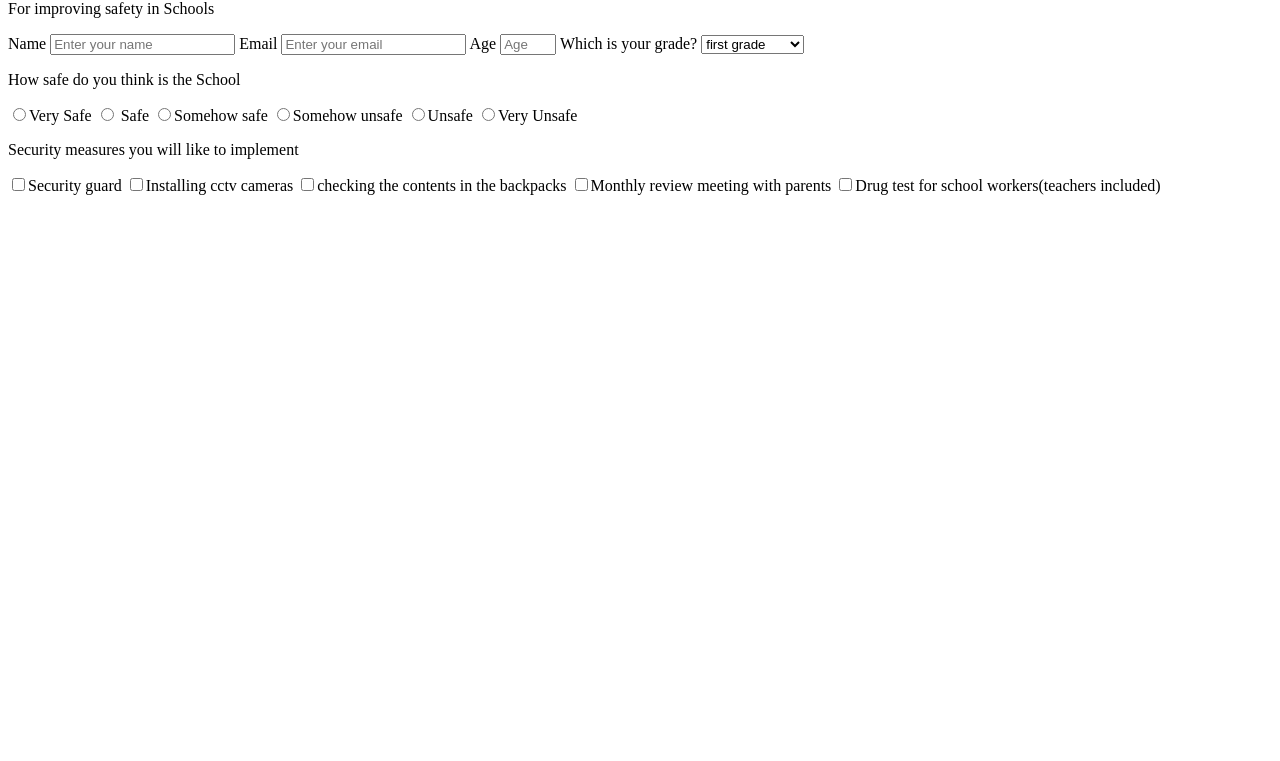
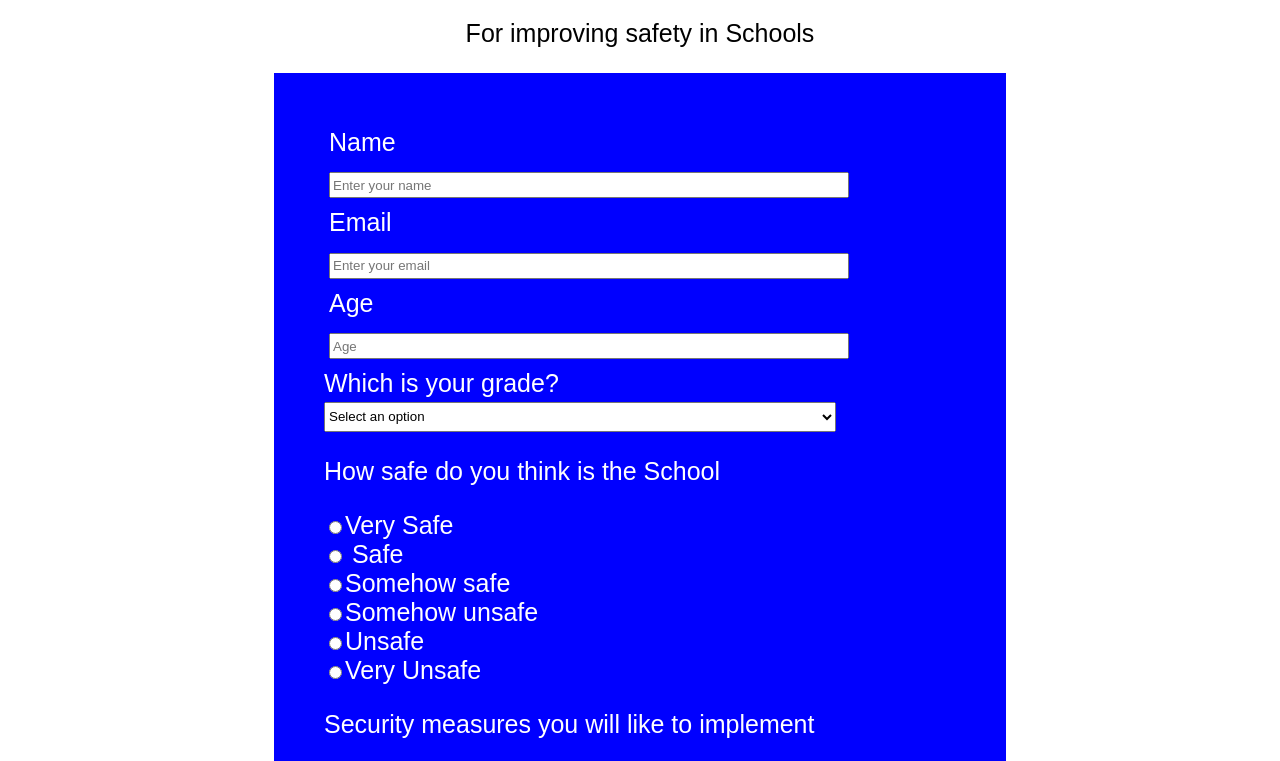
Before and after one commit to Prethush/survey-page, a plain HTML site: page index.html in a window 1280 px wide. Shown: the part 80-841 px from the top of the page. Before the commit the page ends 800 px from the top, so only its background shows below. Drawn offline with Linux system fonts and the light colour scheme.

Commit message:
added new css styles

```diff
--- a/index.html
+++ b/index.html
@@ -17,9 +17,10 @@
                 <input id="email" type="email" class="input" name="email" placeholder="Enter your email" required>
 
             <label id="number-label" for="number">Age</label>
-            <input id="number" type="number" class="input" name="number" min="5" max="17" placeholder="Age" required>
+            <input id="number" type="number" class="input" name="number" min="5" max="12" placeholder="Age" required>
             <label id="dropdown-label" for="dropdown">Which is your grade?</label>
             <select name="dropdown" id="dropdown">
+            <option value="">Select an option</option>
              <option value="first-grade">first grade</option>
              <option value="second-grade">second grade</option>
              <option value="third-grade">third grade</option>
@@ -53,6 +54,12 @@
                 </label> <label for="check5" id="checkbox-label5">
                     <input type="checkbox" id="check5" value="5" class="checkbox" name="checkbox">Drug test for school workers(teachers included)</input>
                 </label>
+
+                <p>Additional suggestions</p>
+                <label id="textarea-label" for="textarea">
+                    <textarea id="textarea" name="textarea" rows="5" cols="50" placeholder="Enter your comments"></textarea>
+                </label>
+                <button id="submit">submit</button>
                 </form>
     </div>
     </body>
--- a/style.css
+++ b/style.css
@@ -0,0 +1,43 @@
+body{
+    font-family: Arial, Helvetica, sans-serif;
+
+}
+label{
+    display: block;
+}
+#title{
+    font-size: 40px;
+    text-align: center;
+}
+#description{
+    font-size: 25px;
+    text-align: center;
+}
+
+#container{
+    background-color: blue;
+    width: calc(100% /2);
+    margin: 0 auto;
+    color: #fff;
+    padding: 50px;
+    font-size: 25px;
+}
+#name-label, #email-label, #number-label{
+    padding: 5px;
+    margin-bottom:5px;
+}
+
+.input{
+    height: 20px;
+    width: 40vw;
+    margin: 5px;
+}
+#dropdown{
+    height: 30px;
+    width: 40vw;
+
+}
+
+#dropdown-label{
+    margin-top: 5px;
+}
```
